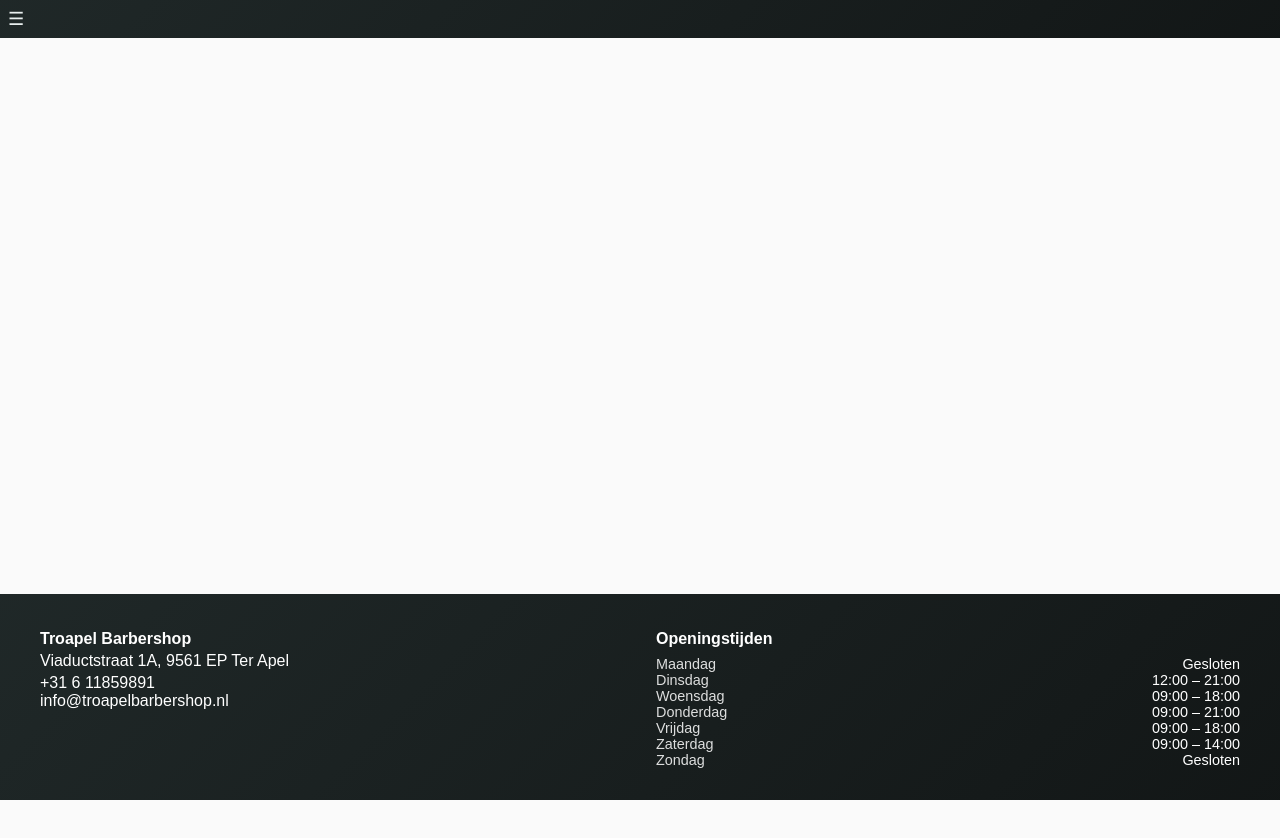
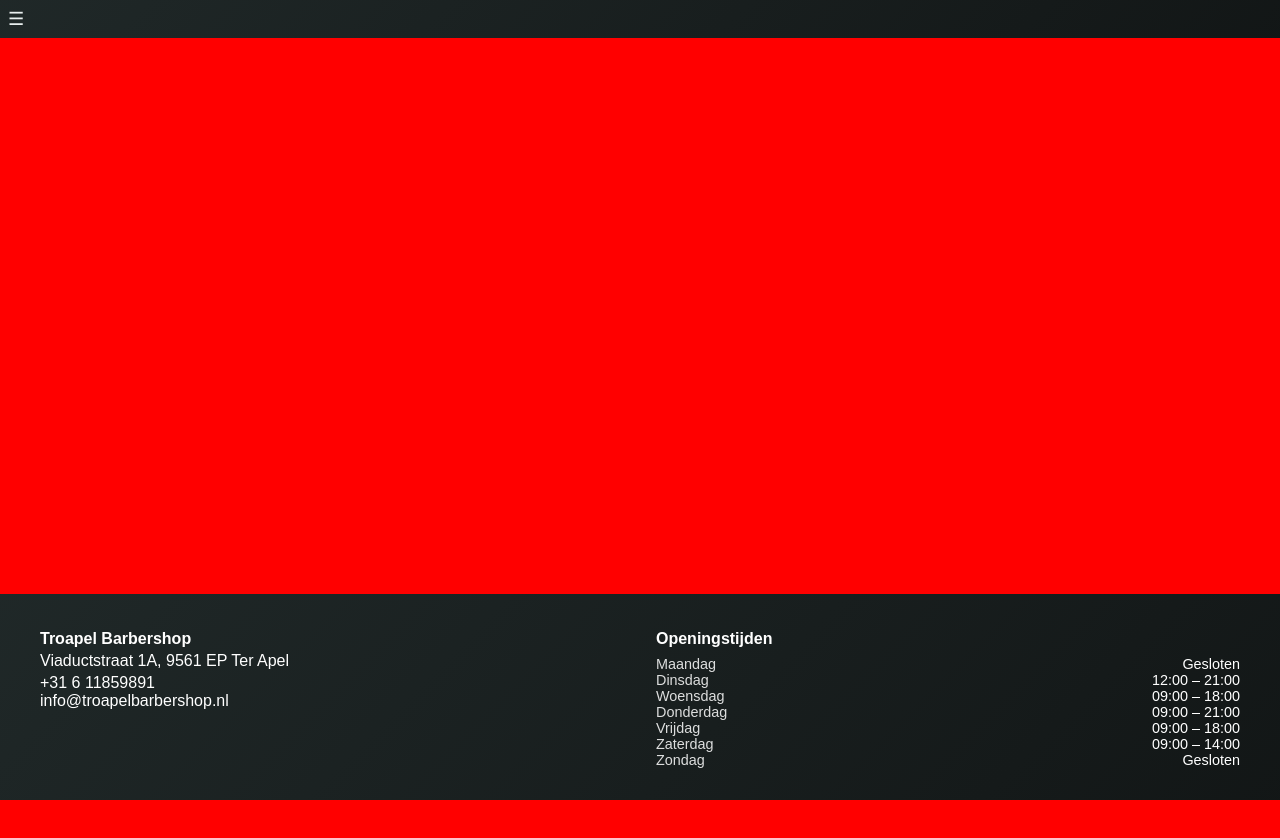
Before and after one commit to NielsRol97/troapelbarbershop.nl, a Nuxt app: page / in a window 1280 px wide. Built offline with nearby package versions, Linux system fonts and the light colour scheme.

Commit message:
Background test

```diff
--- a/app/assets/css/main.css
+++ b/app/assets/css/main.css
@@ -11,5 +11,6 @@ body {
 .page-wrapper {
     width: 100%;
     min-height: 100vh;
-    background: var(--default-background-color);
+    /* background: var(--default-background-color); */
+    background: red;
 }
```
